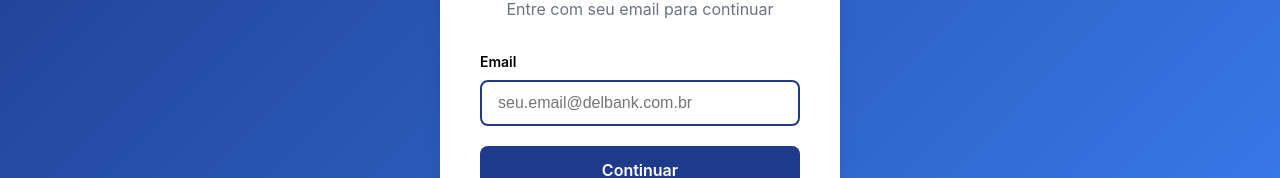
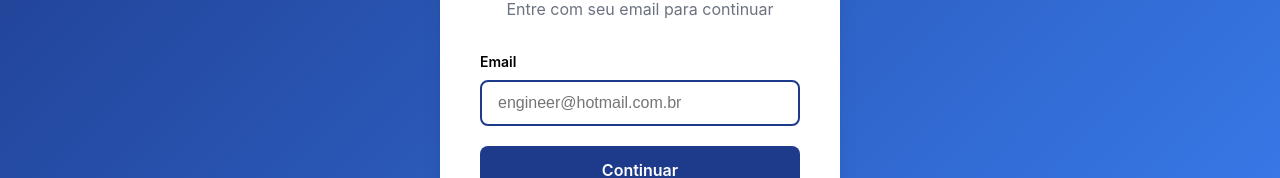
Before and after one commit to EduardoCarvalhoo/Dashboard, a React (Vite) app: page / in a window 1280 px wide. Shown: the part 318-496 px from the top of the page. Built offline with nearby package versions, Linux system fonts and the light colour scheme; no server answers.

Commit message:
fix: email label adjustments

```diff
--- a/src/components/LoginEmail.jsx
+++ b/src/components/LoginEmail.jsx
@@ -42,7 +42,7 @@ const LoginEmail = ({ onEmailSubmit, isLoading }) => {
               id="email"
               value={email}
               onChange={(e) => setEmail(e.target.value)}
-              placeholder="seu.email@delbank.com.br"
+              placeholder="engineer@hotmail.com.br"
               disabled={isLoading}
               className={error ? 'error' : ''}
             />
```
